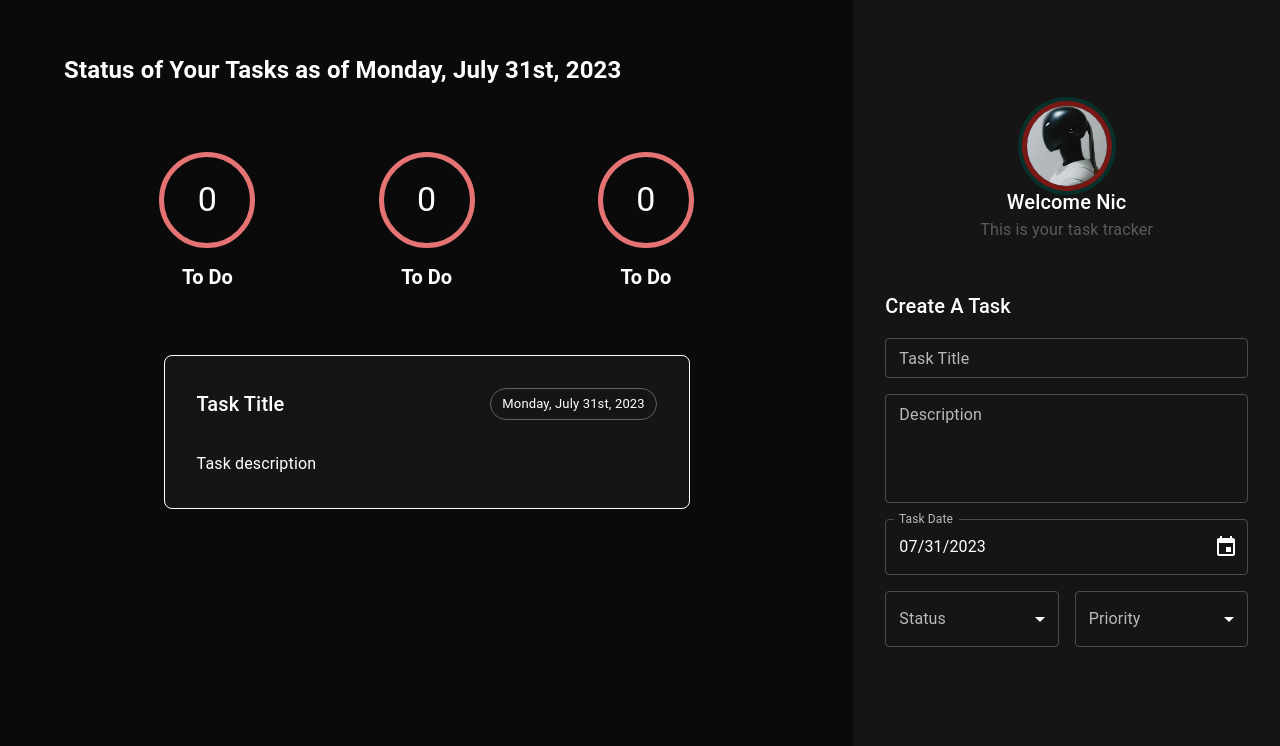
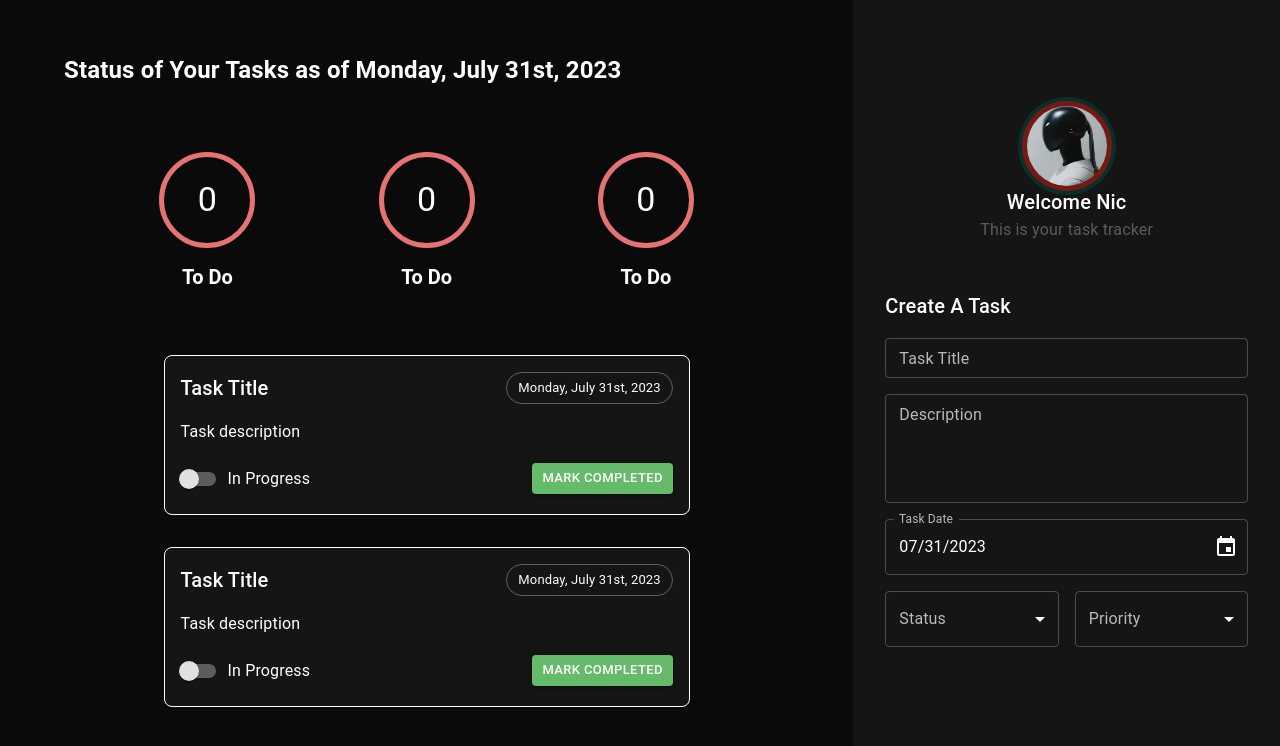
Before and after one commit to Nic-DC/Task_Tracker, a React (Create React App) app in the folder todo-react/: page / in a window 1280 px wide. Shown: the top 746 px of the page. Built offline with nearby package versions, Linux system fonts and the light colour scheme.

Commit message:
task footer

```diff
--- a/todo-react/src/components/task/Task.tsx
+++ b/todo-react/src/components/task/Task.tsx
@@ -2,6 +2,7 @@ import { Box } from '@mui/material';
 import React, { FC, ReactElement } from 'react';
 import TaskHeader from './TaskHeader';
 import TaskDescription from './TaskDescription';
+import TaskFooter from './TaskFooter';
 
 const Task: FC = (): ReactElement => {
   return (
@@ -10,8 +11,8 @@ const Task: FC = (): ReactElement => {
       width="100%"
       justifyContent="flex-start"
       flexDirection="column"
-      mb={2}
-      p={4}
+      mb={4}
+      p={2}
       sx={{
         width: '100%',
         backgroundColor: 'background.paper',
@@ -22,6 +23,7 @@ const Task: FC = (): ReactElement => {
     >
       <TaskHeader />
       <TaskDescription />
+      <TaskFooter />
     </Box>
   );
 };
--- a/todo-react/src/components/task/TaskDescription.tsx
+++ b/todo-react/src/components/task/TaskDescription.tsx
@@ -10,7 +10,7 @@ const TaskDescription: FC<ITaskDescriptioin> = (
   const { description = 'Task description' } = props;
 
   return (
-    <Box>
+    <Box mb={2}>
       <Typography>{description}</Typography>
     </Box>
   );
--- /dev/null
+++ b/todo-react/src/components/task/TaskFooter.tsx
@@ -0,0 +1,54 @@
+import {
+  Box,
+  Button,
+  Switch,
+  FormControlLabel,
+} from '@mui/material';
+import React, { FC, ReactElement } from 'react';
+import { ITaskFooter } from './interfaces/ITaskFooter';
+
+import PropTypes from 'prop-types';
+
+const TaskFooter: FC<ITaskFooter> = (
+  props,
+): ReactElement => {
+  const {
+    onStatusChange = (e) => console.log(e.type),
+    onClick = (e) => console.log(e.type),
+  } = props;
+
+  return (
+    <Box
+      display="flex"
+      width="100%"
+      justifyContent="space-between"
+      alignItems="center"
+      mr={4}
+    >
+      <FormControlLabel
+        label="In Progress"
+        control={
+          <Switch
+            color="warning"
+            onChange={(e) => onStatusChange(e)}
+          />
+        }
+      />
+      <Button
+        variant="contained"
+        color="success"
+        size="small"
+        sx={{ color: 'white' }}
+        onClick={(e) => onClick(e)}
+      >
+        Mark Completed
+      </Button>
+    </Box>
+  );
+};
+
+TaskFooter.propTypes = {
+  onStatusChange: PropTypes.func,
+  onClick: PropTypes.func,
+};
+export default TaskFooter;
--- a/todo-react/src/components/task/TaskHeader.tsx
+++ b/todo-react/src/components/task/TaskHeader.tsx
@@ -14,7 +14,7 @@ const TaskHeader: FC<ITaskHeader> = (
       display="flex"
       width="100%"
       justifyContent="space-between"
-      mb={4}
+      mb={2}
     >
       <Box>
         <Typography variant="h6">{title}</Typography>
--- /dev/null
+++ b/todo-react/src/components/task/interfaces/ITaskFooter.ts
@@ -0,0 +1,12 @@
+import React from 'react';
+
+export interface ITaskFooter {
+  onStatusChange?: (
+    e: React.ChangeEvent<HTMLInputElement>,
+  ) => void;
+  onClick?: (
+    e:
+      | React.MouseEvent<HTMLButtonElement>
+      | React.MouseEvent<HTMLAnchorElement>,
+  ) => void;
+}
--- a/todo-react/src/components/taskArea/TaskArea.tsx
+++ b/todo-react/src/components/taskArea/TaskArea.tsx
@@ -44,6 +44,7 @@ const TaskArea: FC = (): ReactElement => {
           xs={10}
         >
           <Task />
+          <Task />
         </Grid>
       </Grid>
     </Grid>
```
